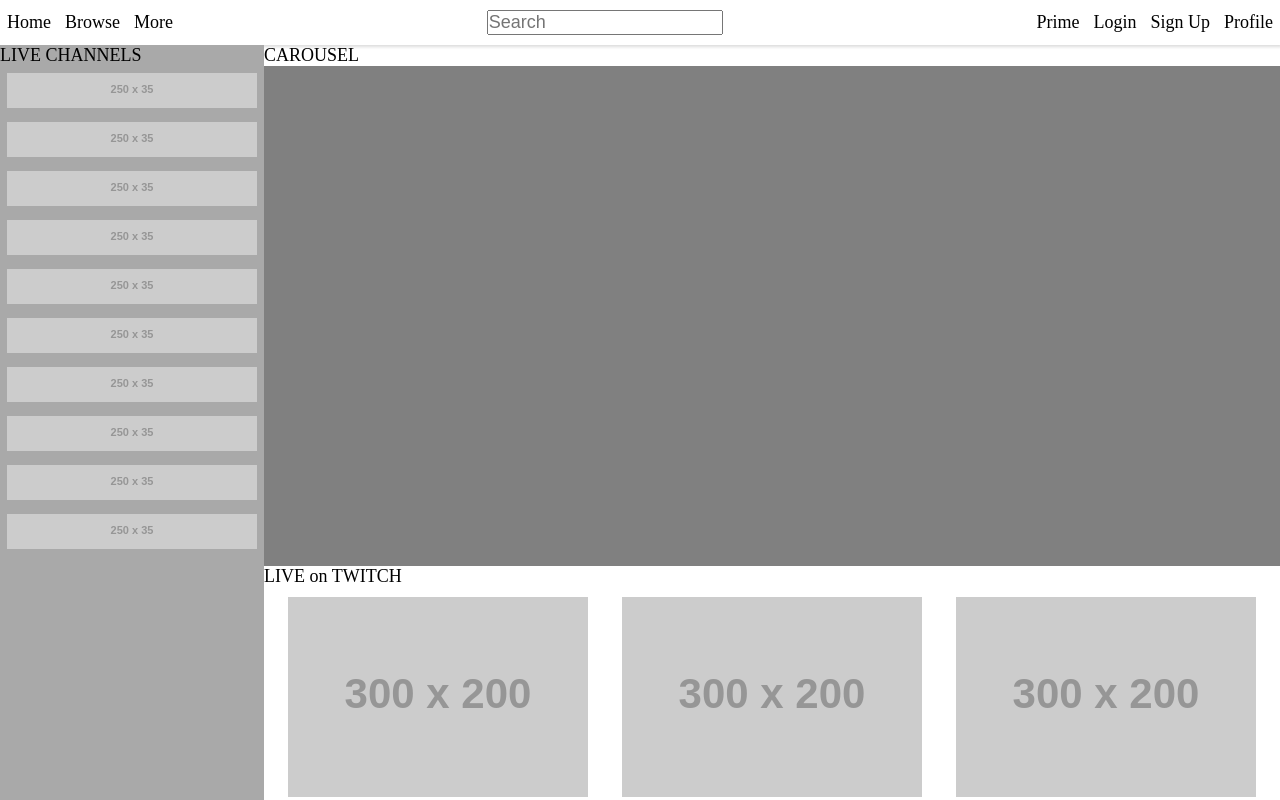
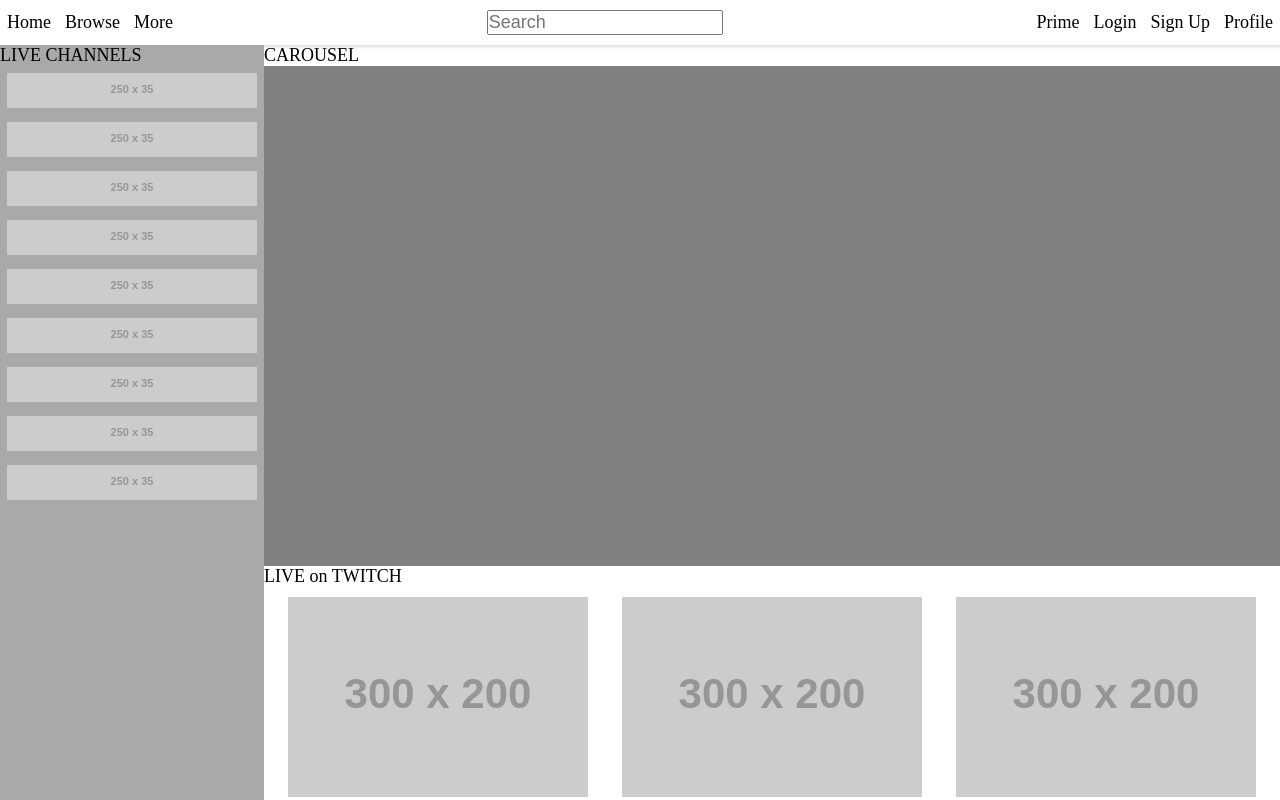
Before and after one commit to Kousei0722/Kousei, a plain HTML site: page twitch-106/index.html in a window 1280 px wide. Shown: the top 800 px of the page. Drawn offline with Linux system fonts and the light colour scheme; placeholder pictures from the web are drawn by us.

Commit message:
Update index.html

```diff
--- a/twitch-106/index.html
+++ b/twitch-106/index.html
@@ -41,7 +41,6 @@
                 <li><div class="channel"></div></li>
                 <li><div class="channel"></div></li>
                 <li><div class="channel"></div></li>
-                <li><div class="channel"></div></li>
             </ul>
         </nav>
 
```
